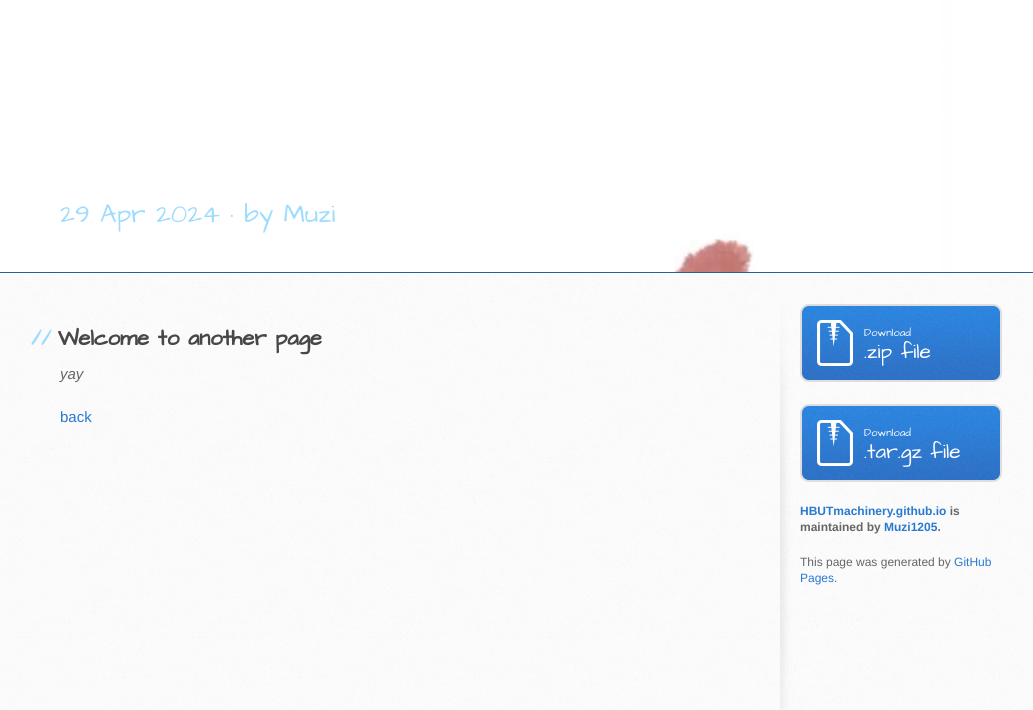
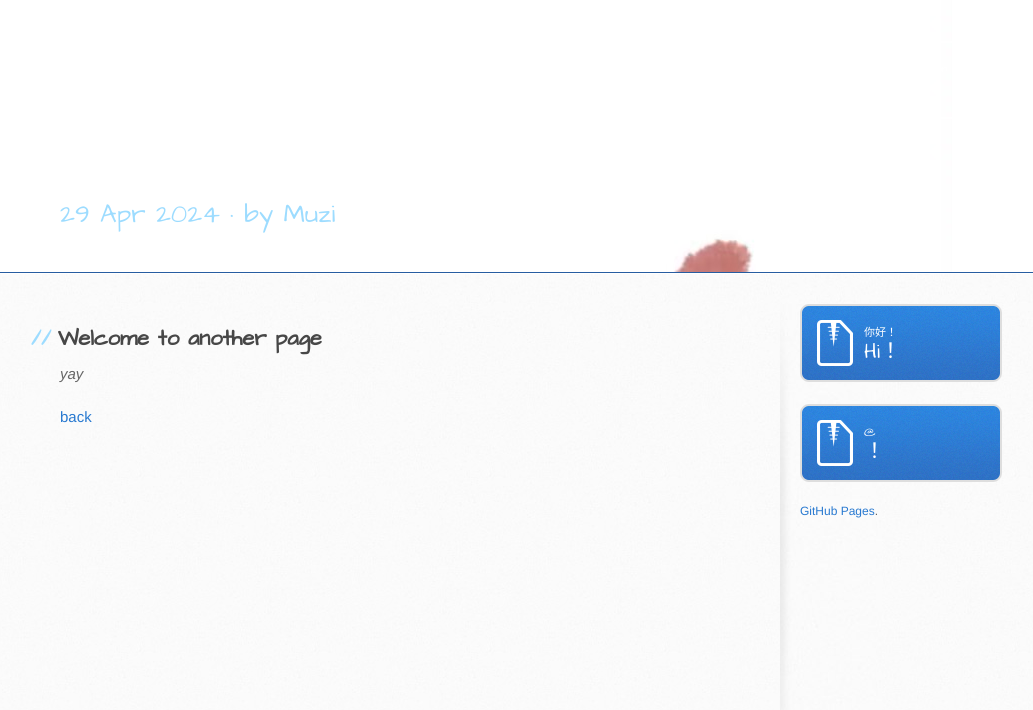
Before and after one commit to Muzi1205/HBUTmachinery.github.io, a Jekyll site: the page built from another-page.md, in a window 1280 px wide. Shown: the top 710 px of the page, without its empty margins (110-1143 px from the left). Built offline with Jekyll 4.4.1, drawn with Linux system fonts in a browser that asks for light colours; our own code applies the rules of GitHub Pages for plain Markdown files.

Commit message:
Update default.html

```diff
--- a/_layouts/default.html
+++ b/_layouts/default.html
@@ -3,7 +3,7 @@
   <head>
     <meta charset='utf-8'>
     <meta http-equiv="X-UA-Compatible" content="IE=edge">
-    <meta name="viewport" content="width=device-width, initial-scale=1, maximum-scale=1">
+    <meta name="viewport" content="">
     <link rel="stylesheet" href="{{ '/assets/css/style.css?v=' | append: site.github.build_revision | relative_url }}" media="screen" type="text/css">
     <link rel="stylesheet" href="{{ '/assets/css/print.css' | relative_url }}" media="print" type="text/css">
 
@@ -37,24 +37,23 @@
         <section id="main-content">
           {{ content }}
         </section>
-
         <aside id="sidebar">
           {% if site.show_downloads %}
-            <a href="{{ site.github.zip_url }}" class="button">
-              <small>Download</small>
-              .zip file
+            <a href="" class="button">
+              <small>你好！</small>
+              Hi！
             </a>
-            <a href="{{ site.github.tar_url }}" class="button">
-              <small>Download</small>
-              .tar.gz file
+            <a href="" class="button">
+              <small>@</small>
+              ！
             </a>
           {% endif %}
 
           {% if site.github.is_project_page %}
-            <p class="repo-owner"><a href="{{ site.github.repository_url }}">{{ site.github.repository_name }}</a> is maintained by <a href="{{ site.github.owner_url }}">{{ site.github.owner_name }}</a>.</p>
+            <p class="repo-owner"><a href=""></a> <a href=""></a></p>
           {% endif %}
 
-          <p>This page was generated by <a href="https://pages.github.com">GitHub Pages</a>.</p>
+          <p> <a href="">GitHub Pages</a>.</p>
         </aside>
       </div>
     </div>
```
